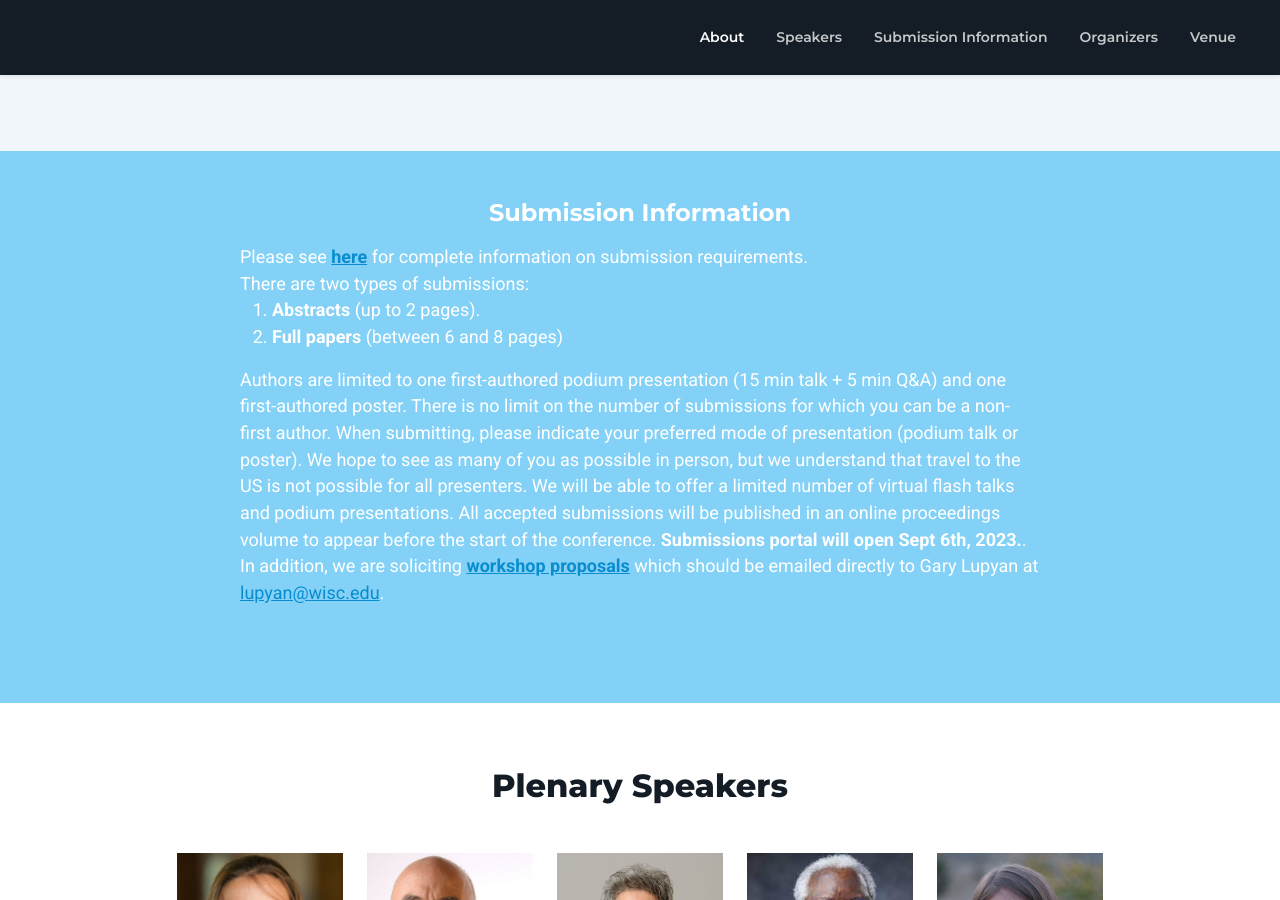
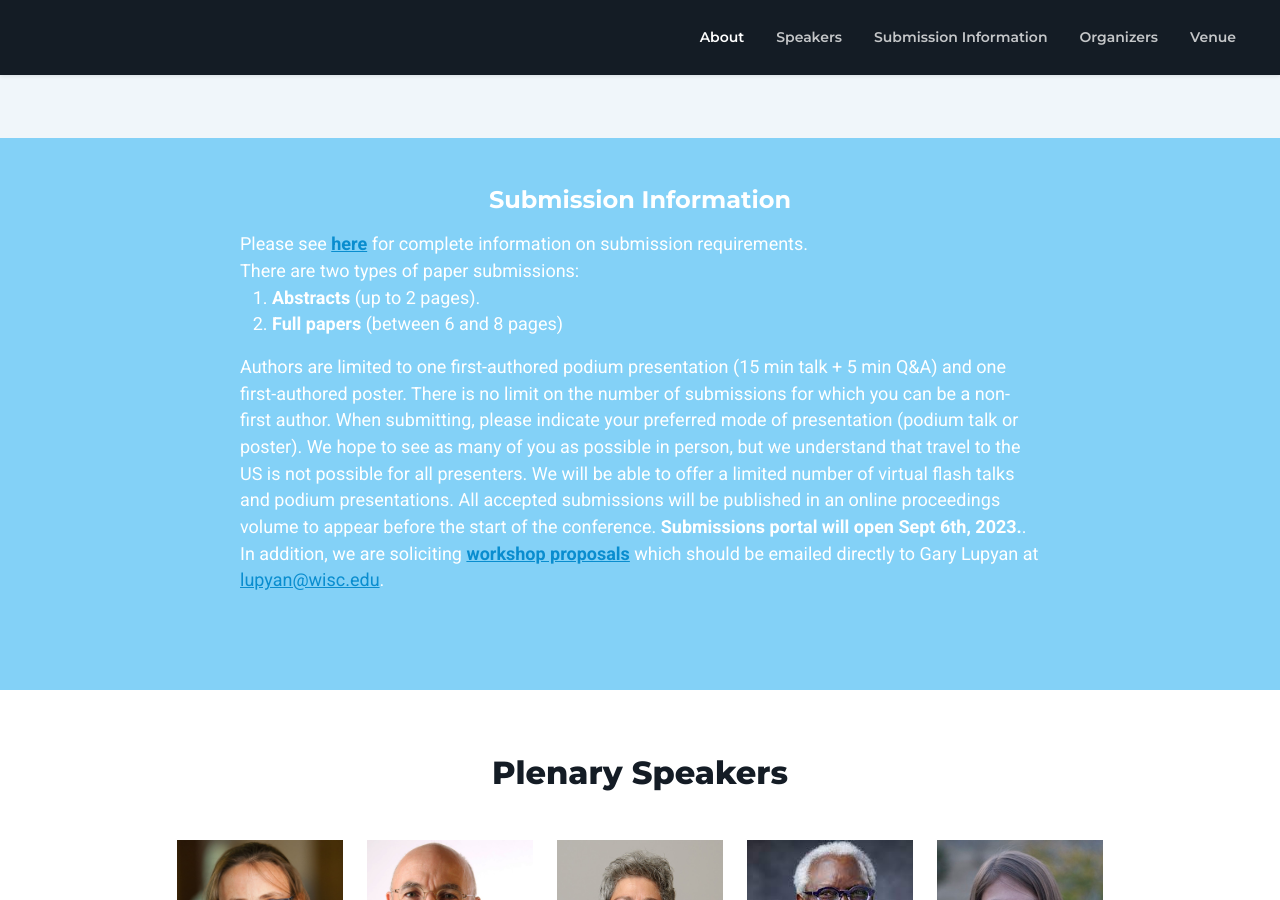
Before and after one commit to evolang2024/evolang2024.github.io, a Jekyll site: the page built from _pages/index.md, in a window 1280 px wide and 900 px high, scrolled down 1262 px. Built offline with Jekyll 4.4.1, drawn with Linux system fonts in a browser that asks for light colours; nearby versions of some CDN libraries; library files that are not in the unit come from our copies.

Commit message:
clarifications

```diff
--- a/_pages/index.md
+++ b/_pages/index.md
@@ -7,14 +7,14 @@
 about:
     header: Conference Details
     subheader: "EVOLANG is the largest international meeting for researchers working on the origins and evolution of language. The conference is highly interdisciplinary, with contributions from disciplines including, but not limited to: anthropology, archeology, artificial life, biology, cognitive science, genetics, linguistics, modeling, paleontology, physiology, primatology, and psychology. Typically, about 300 delegates attend, with representatives from all these disciplines. <br><br>
-        <h4>The conference languages at Evolang XV will be English. We will have ASL interpreters on hand for providing interpreting to/from ASL (other sign languages may be a possibility) To gauge demand for interpreting services, please <a href = 'https://docs.google.com/forms/d/e/1FAIpQLSejSkSKxD1BEndXDIARr75xI4p1KBpa7GBAZskD_lJnzuJP8g/viewform'><b>complete this survey</b></a> if you think you could benefit from sign language interpreting.
+        <br><br>The conference languages at Evolang XV will be English. We will have ASL interpreters on hand for providing interpreting to/from ASL (other sign languages may be a possibility) To gauge demand for interpreting services, please <a href = 'https://docs.google.com/forms/d/e/1FAIpQLSejSkSKxD1BEndXDIARr75xI4p1KBpa7GBAZskD_lJnzuJP8g/viewform'><b>complete this survey</b></a> if you think you could benefit from sign language interpreting.
         "
 
     subheader_2: Submission Information
     body_2: <div style="text-align:left">
 
               Please see <A HREF="#" onclick='window.open(`workshop/#info-2`, `_self`);'><b>here</b></A> for complete information on submission requirements.<br>
-              There are two types of submissions&#58;
+              There are two types of paper submissions&#58;
               <ol>
                   <li><b>Abstracts</b> (up to 2 pages). </li>
                   <li><b>Full papers</b> (between 6 and 8 pages)</li>
```
